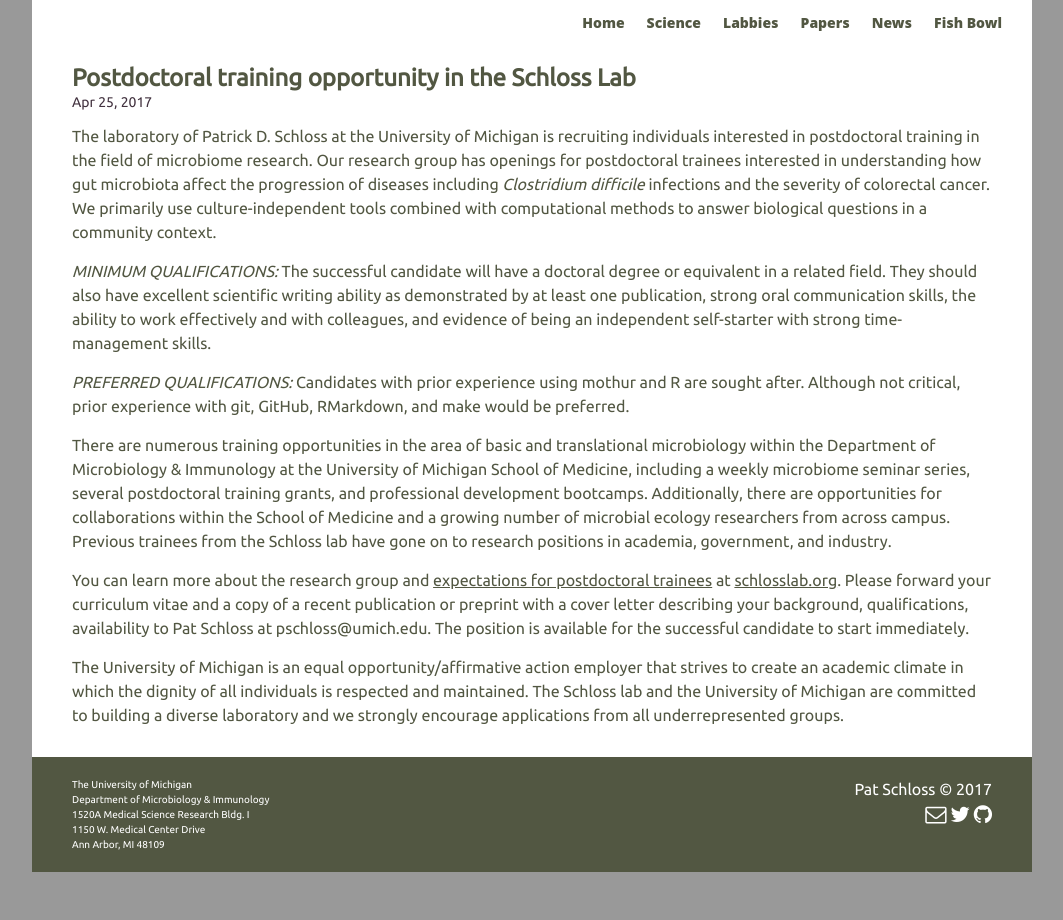
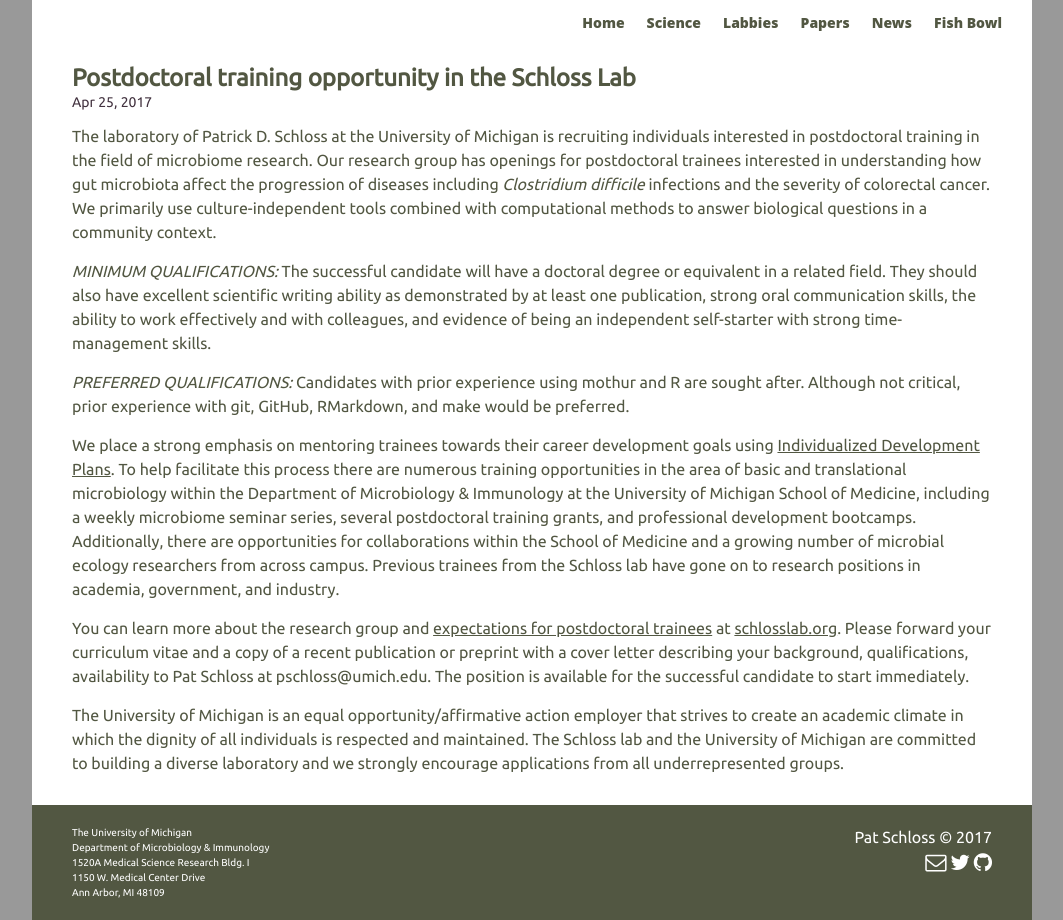
Before and after one commit to SchlossLab/schlosslab.github.io, a Jekyll site: the page built from news/_posts/2017-04-25-postdoc-position-available.md, in a window 1280 px wide. Shown: the whole page, without its empty margins (108-1171 px from the left). Built offline with Jekyll 4.4.1, drawn with Linux system fonts in a browser that asks for light colours; nearby versions of some CDN libraries.

Commit message:
Add information about IDPs

```diff
--- a/news/_posts/2017-04-25-postdoc-position-available.md
+++ b/news/_posts/2017-04-25-postdoc-position-available.md
@@ -10,7 +10,7 @@
 
 *PREFERRED QUALIFICATIONS:* Candidates with prior experience using mothur and R are sought after. Although not critical, prior experience with git, GitHub, RMarkdown, and make would be preferred.
 
-There are numerous training opportunities in the area of basic and translational microbiology within the Department of Microbiology & Immunology at the University of Michigan School of Medicine, including a weekly microbiome seminar series, several postdoctoral training grants, and professional development bootcamps. Additionally, there are opportunities for collaborations within the School of Medicine and a growing number of microbial ecology researchers from across campus. Previous trainees from the Schloss lab have gone on to research positions in academia, government, and industry.
+We place a strong emphasis on mentoring trainees towards their career development goals using [Individualized Development Plans](http://myidp.sciencecareers.org). To help facilitate this process there are numerous training opportunities in the area of basic and translational microbiology within the Department of Microbiology & Immunology at the University of Michigan School of Medicine, including a weekly microbiome seminar series, several postdoctoral training grants, and professional development bootcamps. Additionally, there are opportunities for collaborations within the School of Medicine and a growing number of microbial ecology researchers from across campus. Previous trainees from the Schloss lab have gone on to research positions in academia, government, and industry.
 
 You can learn more about the research group and [expectations for postdoctoral trainees](http://www.schlosslab.org/fish_bowl/expectations.html) at [schlosslab.org](http://www.schlosslab.org). Please forward your curriculum vitae and a copy of a recent publication or preprint with a cover letter describing your background, qualifications, availability to Pat Schloss at pschloss@umich.edu. The position is available for the successful candidate to start immediately.
 
```
